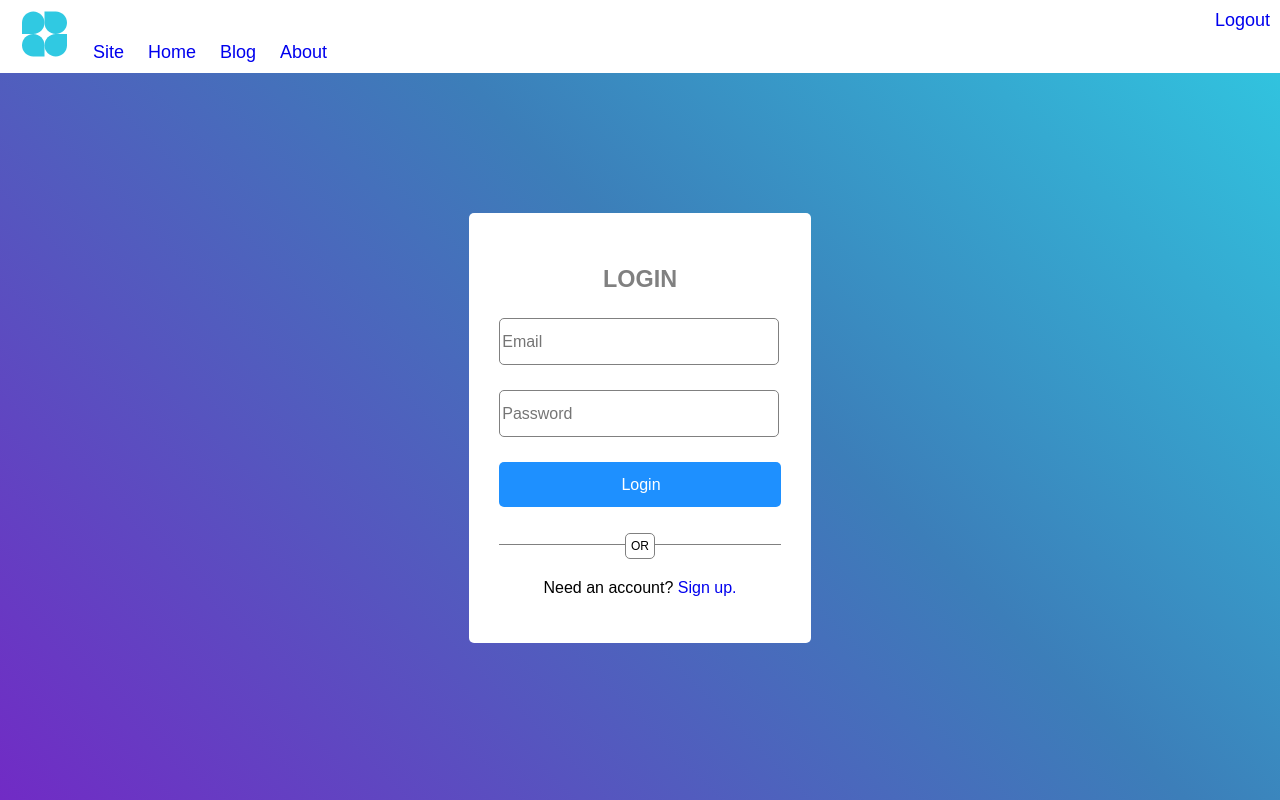
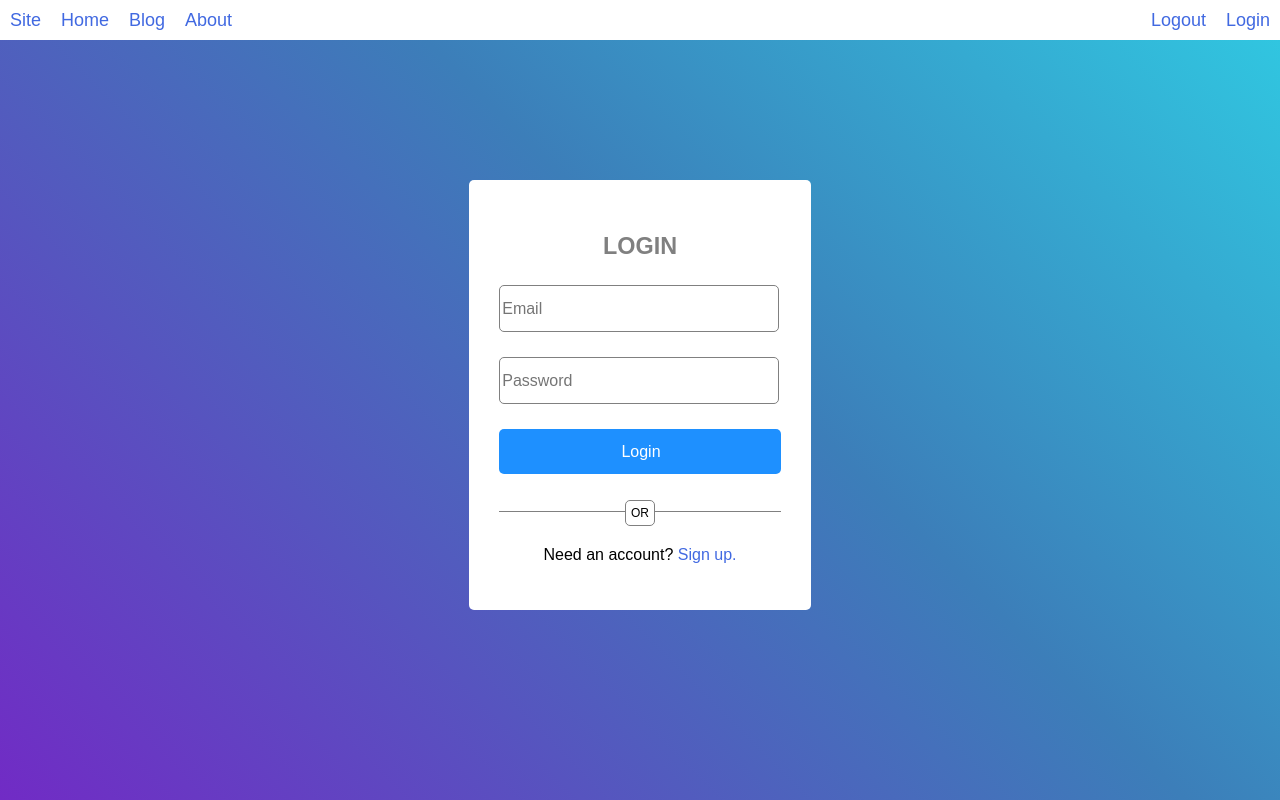
Before and after one commit to zachvance/flask_boilerplate, a Flask app: page /login in a window 1280 px wide. Run offline with Flask 2, Linux system fonts and the light colour scheme; some libraries are stand-ins or nearby versions.

Commit message:
Refactoring

```diff
--- a/routes.py
+++ b/routes.py
@@ -10,13 +10,8 @@ from connections import app, login_manager
 @app.route("/")
 def home():
     return render_template(
-        "index.html",
+        "base.html",
     )
-
-
-@app.route("/data_tables")
-def data_tables():
-    return render_template("data_tables.html")
 
 
 # Authentication handling
--- a/templates/footer.html
+++ b/templates/footer.html
@@ -1,3 +1 @@
 <script src="../static/index.js"></script>
-<script src="//cdn.datatables.net/1.12.1/js/jquery.dataTables.min.js"></script><script type="text/javascript" charset="utf8" src="https://cdn.datatables.net/1.12.1/js/jquery.dataTables.js"></script>
-<script src="https://ajax.googleapis.com/ajax/libs/jquery/3.6.0/jquery.min.js"></script>
--- a/templates/header.html
+++ b/templates/header.html
@@ -1,10 +1,7 @@
-
 <head>
   <meta charset="UTF-8">
   <meta name="viewport" content="width=device-width, initial-scale=1.0">
   <meta http-equiv="X-UA-Compatible" content="ie=edge">
   <title>Title</title>
   <link rel="stylesheet" href="../static/style.css">
-  <!-- DataTables CSS -->
-  <link rel="stylesheet" type="text/css" href="https://cdn.datatables.net/1.12.1/css/jquery.dataTables.css">
 </head>
--- a/templates/menu.html
+++ b/templates/menu.html
@@ -1,16 +1,23 @@
-
-<div class="navbar">
-    <div class="left">
-        <div class="words" style="display: inline-block; padding: 10px;"><a href="/index"><svg style="margin-left: 10px;" id="logo-15" width="49" height="48" viewBox="0 0 49 48" fill="none" xmlns="http://www.w3.org/2000/svg"> <path d="M24.5 12.75C24.5 18.9632 19.4632 24 13.25 24H2V12.75C2 6.53679 7.03679 1.5 13.25 1.5C19.4632 1.5 24.5 6.53679 24.5 12.75Z" class="ccustom" fill="#30c9e2"></path> <path d="M24.5 35.25C24.5 29.0368 29.5368 24 35.75 24H47V35.25C47 41.4632 41.9632 46.5 35.75 46.5C29.5368 46.5 24.5 41.4632 24.5 35.25Z" class="ccustom" fill="#30c9e2"></path> <path d="M2 35.25C2 41.4632 7.03679 46.5 13.25 46.5H24.5V35.25C24.5 29.0368 19.4632 24 13.25 24C7.03679 24 2 29.0368 2 35.25Z" class="ccustom" fill="#30c9e2"></path> <path d="M47 12.75C47 6.53679 41.9632 1.5 35.75 1.5H24.5V12.75C24.5 18.9632 29.5368 24 35.75 24C41.9632 24 47 18.9632 47 12.75Z" fill="#30c9e2"></path></svg></a></div>
-        <div class="words" style="display: inline-block; padding: 10px;"><a href="#" class="modal_button" data-modal="schedule" data-attribute="modal">Site</a></div>
-        <div class="words" style="display: inline-block; padding: 10px;"><a href="#" class="modal_button" data-modal="schedule" data-attribute="modal">Home</a></div>
-        <div class="words" style="display: inline-block; padding: 10px;"><a href="#" class="modal_button" data-modal="schedule" data-attribute="modal">Blog</a></div>
-        <div class="words" style="display: inline-block; padding: 10px;"><a href="#" class="modal_button" data-modal="schedule" data-attribute="modal">About</a></div>
-        <div class="words" style="float: right; display: inline-block; padding: 10px;"><a href='/logout'>Logout</a></div>
+<div class="navbar" style="height: 40px;">
+    <div class="left" style="display: flex; float: left;">
+        <div class="words" style="padding: 10px;"><a href="#">Site</a></div>
+        <div class="words" style="padding: 10px;"><a href="#">Home</a></div>
+        <div class="words" style="padding: 10px;"><a href="#">Blog</a></div>
+        <div class="words" style="padding: 10px;"><a href="#">About</a></div>
+    </div>
+    <div class="right" style="text-align: right; display: flex; float: right;">
+        <div class="words" style="display: inline-block; padding: 10px; text-align: right;"><a href='/logout'>Logout</a></div>
+        <div class="words" style="display: inline-block; padding: 10px; text-align: right;"><a href='/login'>Login</a></div>
     </div>
 </div>
 
 <style>
-.words {font-family: sans-serif; font-size: 18px; text-decoration: none;}
-a:link { text-decoration: none; }
+.words {font-family: sans-serif; font-size: 18px; text-decoration: none; text-align: left; display: inline;}
+
+a {color: royalblue;}
+a:visited {color: royalblue;}
+a:link { text-decoration: none;}
+a:hover {color: black; opacity: 80%;}
+a:active {color: black;}
+
 </style>
```
Also changed, not shown: templates/data_tables.html (deleted, +0 -21 lines).
